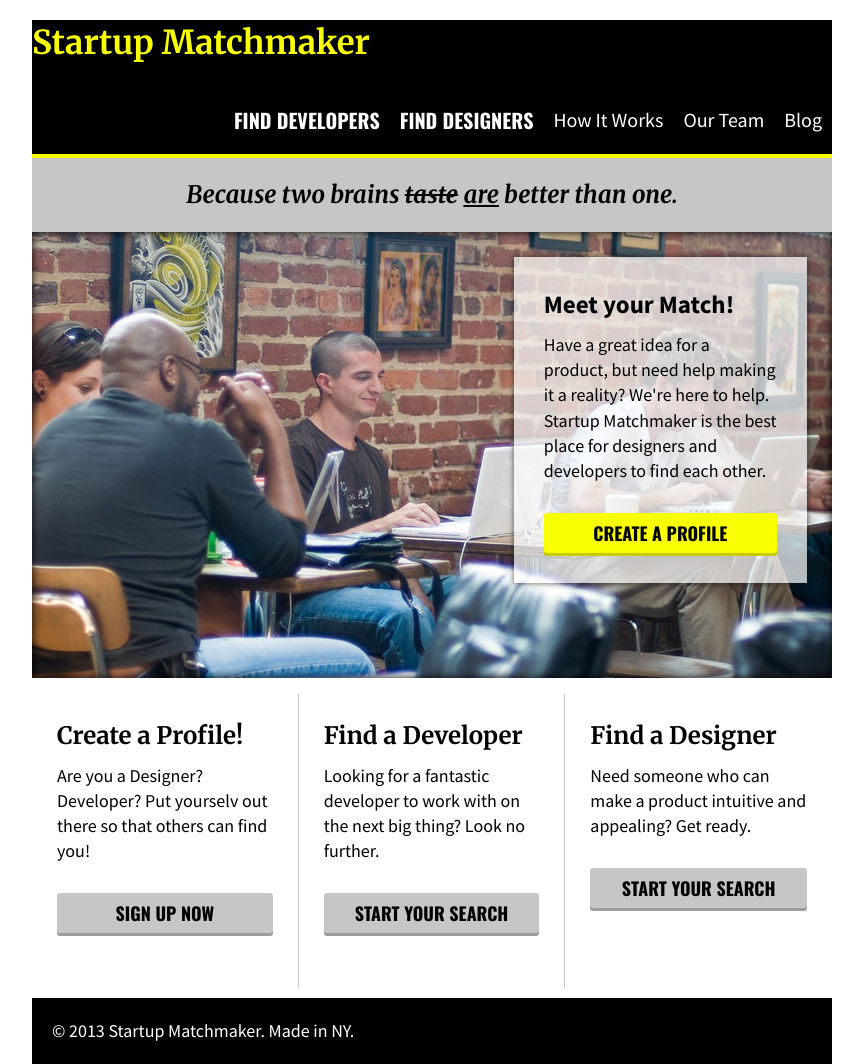
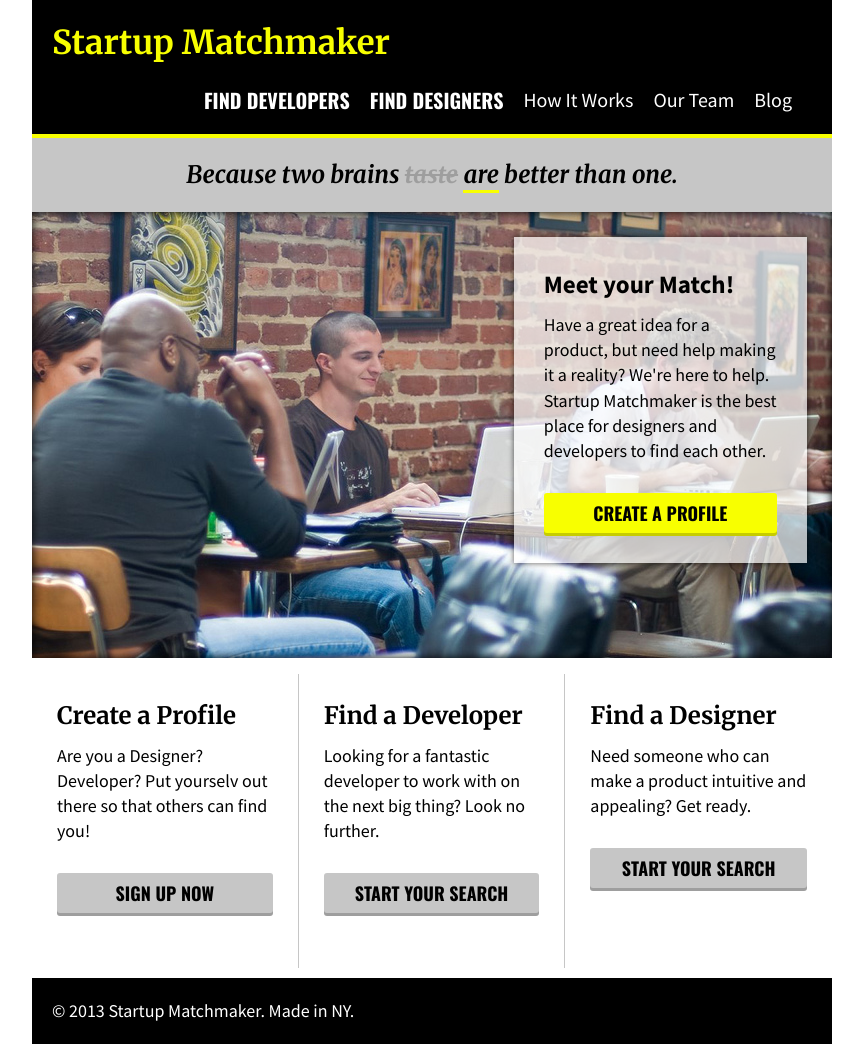
Before and after one commit to apmcdermott/FEWD-homework, a plain HTML site: page 05_startup_matchmaker/index.html in a window 1280 px wide. Shown: the whole page, without its empty margins (208-1071 px from the left). Drawn offline with nearby package versions, Linux system fonts and the light colour scheme.

Commit message:
homework for startup matchmaker (final)

```diff
--- a/05_startup_matchmaker/css/style.css
+++ b/05_startup_matchmaker/css/style.css
@@ -50,7 +50,6 @@ body {
      font-size: 12px;
      line-height: 1.4;
      font-family: 'Source Sans Pro', sans-serif;
-     margin-top:0px;
 }
 
 
@@ -65,9 +64,10 @@ body {
 }
 
 header {
-     background:#000;
+     background-color:#000000;
      color:#fff;
      border-bottom:4px solid #f8ff00;
+     padding:20px 20px 0 20px;
 }
 
 footer {
@@ -107,7 +107,7 @@ h1 {
      font-size:33px;
      font-weight: 700;
      color:#f8ff00;
-     margin: 20px 0 20px 0;
+     margin: 0px 0 20px 0;
      background-color: #000;
 }
 
@@ -144,14 +144,14 @@ h4 {
 
 header nav ul {
      list-style: none;
-     margin: 0;
+     margin: 0px 10px 20px 10px;
      padding: 0;
      float: right;
 }
 
 header nav ul li {
-     margin: 20px 10px 20px 10px;
      padding: 0;
+     margin: 0px 10px;
      float: left;
 }
 
@@ -175,6 +175,15 @@ p {
      text-transform: uppercase;
      font-family: 'Oswald', sans-serif;
      font-size: 18px;
+}
+
+.strike {
+     color:#9e9e9e;
+     text-decoration: line-through;
+}
+
+.underline {
+     border-bottom: 3px solid #f8ff00;
 }
 
 .button {
--- a/05_startup_matchmaker/index.html
+++ b/05_startup_matchmaker/index.html
@@ -26,7 +26,7 @@
 					</ul>
 				</nav>
 			</header>
-			<h2>Because two brains <del>taste</del> <ins>are</ins> better than one.</h2>
+			<h2>Because two brains <span class="strike">taste</span> <span class="underline">are</span> better than one.</h2>
 			<div class="feature clearfix">
 				<div class="box">
 					<h3 class="boxhead">Meet your Match!</h3>
@@ -36,7 +36,7 @@
 				</div>
 			</div>
 			<div class="w33">
-				<h4>Create a Profile!</h4>
+				<h4>Create a Profile</h4>
 				<p>Are you a Designer? Developer? Put yourselv out there so that others can find you!</p>
 				<a href="#" class="button grey caps">Sign up now</a>
 			</div>
```
